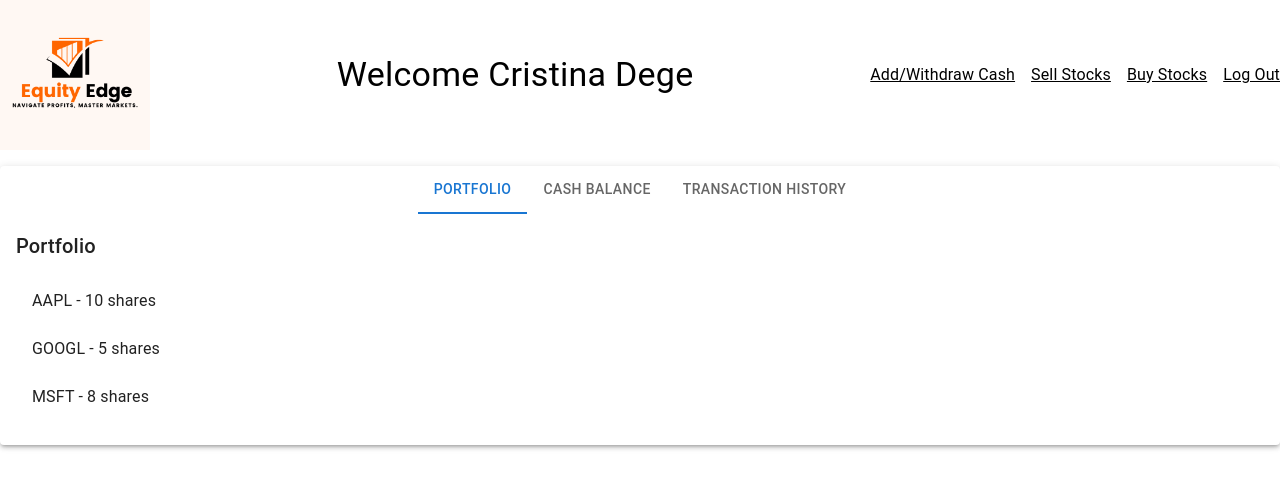
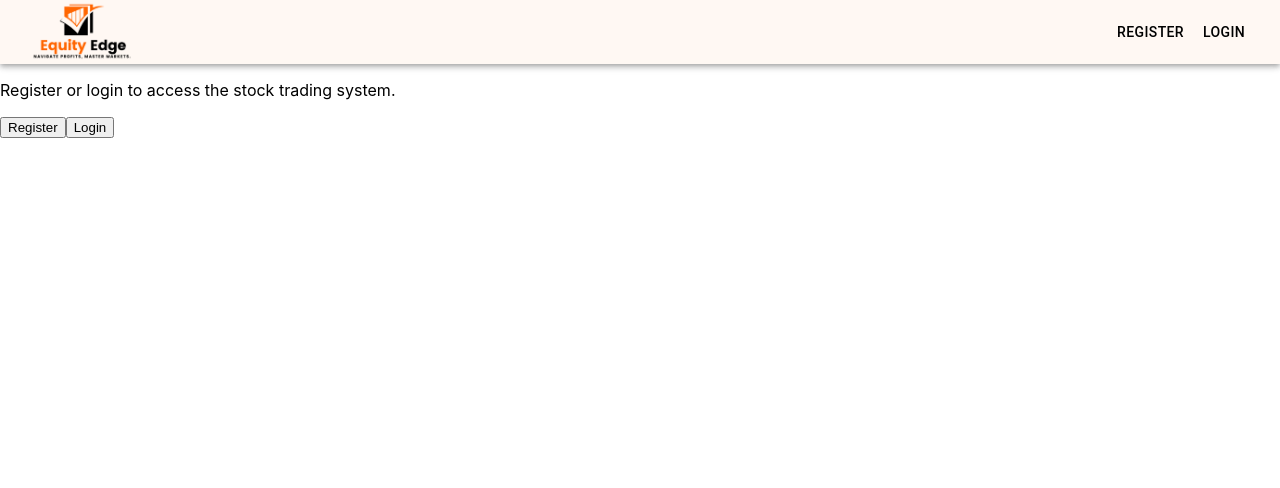
Before and after one commit to crisdege/EquityEdge, a React (Create React App) app in the folder equity-edge/client/: page / in a window 1280 px wide. Shown: the top 488 px of the page. Built offline with nearby package versions, Linux system fonts and the light colour scheme.

Commit message:
updated navigation bar, created login and register dialogs

```diff
--- a/equity-edge/client/src/App.js
+++ b/equity-edge/client/src/App.js
@@ -1,20 +1,37 @@
-
-import React from 'react';
-import { BrowserRouter as Router, Route, Routes } from 'react-router-dom';
-import AuthPage from './AuthPage';
-import Dashboard from './UserComponents/Dashboard';
+import React, { useState } from "react";
+import { BrowserRouter as Router, Route, Routes } from "react-router-dom";
+import HomePage from "./HomePage";
+import Dashboard from "./UserComponents/Dashboard";
+import NavigationBar from "./NavigationBar";
 
 const App = () => {
   // For demonstration purposes, assuming the user is authenticated and userId is known
-  const userId = '123';
-  const userFullName = 'Cristina Dege';
-  // const userId = null;
-  // const userFullName = null;
+  // const userId = "123";
+  // const userFullName = "Cristina Dege";
+  const userId = null;
+  const userFullName = null;
+
+  const [isLoggedIn, setIsLoggedIn] = useState(false);
+
+  const handleLogout = () => {
+    // Perform logout actions
+    setIsLoggedIn(false);
+  };
 
   return (
     <Router>
+      <NavigationBar isLoggedIn={isLoggedIn} onLogout={handleLogout} />
       <Routes>
-      <Route path="/" element={userId ? <Dashboard userId={userId} userFullName={userFullName} /> : <AuthPage />} />
+        <Route
+          path="/"
+          element={
+            userId ? (
+              <Dashboard userId={userId} userFullName={userFullName} />
+            ) : (
+              <HomePage />
+            )
+          }
+        />
       </Routes>
     </Router>
   );
--- /dev/null
+++ b/equity-edge/client/src/NavigationBar.js
@@ -0,0 +1,120 @@
+// NavigationBar.js
+import React, { useState } from "react";
+import {
+  AppBar,
+  Toolbar,
+  Typography,
+  Button,
+  Paper,
+  Tabs,
+  Tab,
+  List,
+  ListItem,
+  ListItemText,
+  Box,
+} from "@mui/material";
+import { Link } from "react-router-dom"; // Import Link from react-router-dom if you are using it for navigation
+import LoginForm from "./UserComponents/LoginForm";
+import RegisterForm from "./UserComponents/RegisterForm";
+// import logo from './Images/Logo.png'
+import Logo from "./Images/Logo.png";
+
+import { useNavigate } from "react-router-dom";
+
+import CustomDialog from "./UserComponents/CustomDialog";
+
+const NavigationBar = ({ isLoggedIn, onLogout, userID, userFullName }) => {
+  const [openDialog, setOpenDialog] = useState(false);
+  const [dialogContent, setDialogContent] = useState(null);
+  const [dialogTitle, setDialogTitle] = useState("");
+  const navigate = useNavigate();
+
+  const handleRegisterClick = () => {
+    setDialogTitle("Register");
+    setDialogContent(<RegisterForm onClose={() => setOpenDialog(false)} />);
+    setOpenDialog(true);
+  };
+
+  const handleLoginClick = () => {
+    setDialogTitle("Login");
+    setDialogContent(<LoginForm onClose={() => setOpenDialog(false)} />);
+    setOpenDialog(true);
+  };
+
+  const handleLogout = () => {
+    // Implement logout logic here (e.g., clear user session, etc.)
+    // After logout, navigate to the authentication page
+    navigate("/");
+  };
+  return (
+    <AppBar position="static" sx={{ backgroundColor: "#FFF8F3", height: 64 }}>
+      <Toolbar>
+        <Box display="flex" alignItems="center">
+          <img
+            src={Logo}
+            alt="Logo"
+            style={{ height: "64px", marginRight: "10px" }}
+          />
+        </Box>
+        <Box
+          display="flex"
+          alignItems="center"
+          justifyContent="flex-end"
+          flexGrow={1}
+        >
+          {isLoggedIn ? (
+            <>
+              <Typography
+                variant="subtitle1"
+                sx={{
+                  textDecoration: "underline",
+                  cursor: "pointer",
+                  display: "flex",
+                  color: "black",
+                }}
+              >
+                <Box marginRight={2}>Add/Withdraw Cash</Box>
+                <Box marginRight={2}>Sell Stocks</Box>
+                <Box marginRight={2}>Buy Stocks</Box>
+                <Box
+                  marginRight={2}
+                  onClick={handleLogout}
+                  style={{ cursor: "pointer" }}
+                >
+                  Log Out
+                </Box>
+              </Typography>
+            </>
+          ) : (
+            <>
+              <Button
+                color="inherit"
+                onClick={handleRegisterClick}
+                sx={{ color: "black" }}
+              >
+                Register
+              </Button>
+              <Button
+                color="inherit"
+                onClick={handleLoginClick}
+                sx={{ color: "black" }}
+              >
+                Login
+              </Button>
+            </>
+          )}
+        </Box>
+      </Toolbar>
+
+      <CustomDialog
+        open={openDialog}
+        onClose={() => setOpenDialog(false)}
+        title={dialogTitle}
+      >
+        {dialogContent}
+      </CustomDialog>
+    </AppBar>
+  );
+};
+
+export default NavigationBar;
--- /dev/null
+++ b/equity-edge/client/src/UserComponents/CustomDialog.js
@@ -0,0 +1,22 @@
+import React from "react";
+import {
+  Dialog,
+  DialogTitle,
+  DialogContent,
+  DialogActions,
+  Button,
+} from "@mui/material";
+
+const CustomDialog = ({ open, onClose, title, children }) => {
+  return (
+    <Dialog open={open} onClose={onClose}>
+      <DialogTitle>{title}</DialogTitle>
+      <DialogContent>{children}</DialogContent>
+      <DialogActions>
+        <Button onClick={onClose}>Close</Button>
+      </DialogActions>
+    </Dialog>
+  );
+};
+
+export default CustomDialog;
--- a/equity-edge/client/src/UserComponents/Dashboard.js
+++ b/equity-edge/client/src/UserComponents/Dashboard.js
@@ -1,7 +1,17 @@
-import React, { useEffect, useState } from 'react';
-import { Typography, Paper, Tabs, Tab, List, ListItem, ListItemText, Button, Box } from '@mui/material';
-import { useNavigate } from 'react-router-dom';
-import logo from '../Images/Logo.png'
+import React, { useEffect, useState } from "react";
+import {
+  Typography,
+  Paper,
+  Tabs,
+  Tab,
+  List,
+  ListItem,
+  ListItemText,
+  Button,
+  Box,
+} from "@mui/material";
+import { useNavigate } from "react-router-dom";
+import logo from "../Images/Logo.png";
 
 const Dashboard = ({ userId, userFullName }) => {
   const [portfolio, setPortfolio] = useState([]);
@@ -13,16 +23,16 @@ const Dashboard = ({ userId, userFullName }) => {
   useEffect(() => {
     // Simulated data for stocks
     const fakeStocks = [
-      { symbol: 'AAPL', quantity: 10 },
-      { symbol: 'GOOGL', quantity: 5 },
-      { symbol: 'MSFT', quantity: 8 },
+      { symbol: "AAPL", quantity: 10 },
+      { symbol: "GOOGL", quantity: 5 },
+      { symbol: "MSFT", quantity: 8 },
     ];
 
     // Simulated data for transaction history
     const fakeTransactions = [
-      { id: 1, type: 'BUY', symbol: 'AAPL', quantity: 5, price: 150 },
-      { id: 2, type: 'SELL', symbol: 'GOOGL', quantity: 2, price: 2000 },
-      { id: 3, type: 'BUY', symbol: 'MSFT', quantity: 3, price: 180 },
+      { id: 1, type: "BUY", symbol: "AAPL", quantity: 5, price: 150 },
+      { id: 2, type: "SELL", symbol: "GOOGL", quantity: 2, price: 2000 },
+      { id: 3, type: "BUY", symbol: "MSFT", quantity: 3, price: 180 },
     ];
 
     // Set fake data to state
@@ -37,32 +47,27 @@ const Dashboard = ({ userId, userFullName }) => {
   const handleLogout = () => {
     // Implement logout logic here (e.g., clear user session, etc.)
     // After logout, navigate to the authentication page
-    navigate('/');
+    navigate("/");
   };
 
+  console.log(selectedTab);
   return (
     <div>
-
-      <Box display="flex" justifyContent="space-between" alignItems="center" mb={2}>
-      <img src={logo} alt="Logo" style={{ height: '150px', marginRight: '10px' }} />
-        <Typography variant="h4">
-          Welcome {userFullName}
-        </Typography>
-        <Typography variant="subtitle1" onClick={handleLogout} style={{ textDecoration: 'underline', cursor: 'pointer', display: 'flex' }}>
-          <Box marginRight={2}>Add/Withdraw Cash</Box>
-          <Box marginRight={2}>Sell Stocks</Box>
-          <Box marginRight={2}>Buy Stocks</Box>
-          <Box>Log Out</Box>
-        </Typography>
-      </Box>
-
-      <Paper elevation={3} style={{ marginBottom: '16px' }}>
-        <Tabs value={selectedTab} onChange={handleChangeTab} centered>
-          <Tab label="Portfolio" />
-          <Tab label="Cash Balance" />
-          <Tab label="Transaction History" />
-        </Tabs>
-        <div style={{ padding: '16px' }}>
+      <Paper elevation={3} style={{ marginBottom: "16px" }}>
+        <Box
+          display="flex"
+          justifyContent="space-between"
+          alignItems="center"
+          mb={2}
+        >
+          <Typography variant="h4">Welcome {userFullName}</Typography>
+          <Tabs value={selectedTab} onChange={handleChangeTab} centered>
+            <Tab label="Portfolio" />
+            <Tab label="Cash Balance" />
+            <Tab label="Transaction History" />
+          </Tabs>
+        </Box>
+        <div style={{ padding: "16px" }}>
           {selectedTab === 0 && (
             <div>
               <Typography variant="h6" gutterBottom>
@@ -71,7 +76,9 @@ const Dashboard = ({ userId, userFullName }) => {
               <List>
                 {portfolio.map((stock) => (
                   <ListItem key={stock.symbol}>
-                    <ListItemText primary={`${stock.symbol} - ${stock.quantity} shares`} />
+                    <ListItemText
+                      primary={`${stock.symbol} - ${stock.quantity} shares`}
+                    />
                   </ListItem>
                 ))}
               </List>
@@ -94,7 +101,7 @@ const Dashboard = ({ userId, userFullName }) => {
                 {transactionHistory.map((transaction) => (
                   <ListItem key={transaction.id}>
                     <ListItemText
-                      primary={`${transaction.type === 'BUY' ? 'Bought' : 'Sold'} ${transaction.quantity} shares of ${transaction.symbol} for $${transaction.price} each`}
+                      primary={`${transaction.type === "BUY" ? "Bought" : "Sold"} ${transaction.quantity} shares of ${transaction.symbol} for $${transaction.price} each`}
                     />
                   </ListItem>
                 ))}
@@ -103,8 +110,6 @@ const Dashboard = ({ userId, userFullName }) => {
           )}
         </div>
       </Paper>
-
-
     </div>
   );
 };
--- a/equity-edge/client/src/UserComponents/LoginForm.js
+++ b/equity-edge/client/src/UserComponents/LoginForm.js
@@ -1,9 +1,10 @@
-import React, { useState } from 'react';
+import React, { useState } from "react";
+import { TextField, Button } from "@mui/material";
 
 const LoginForm = ({ onLogin }) => {
   const [formData, setFormData] = useState({
-    username: '',
-    password: '',
+    username: "",
+    password: "",
   });
 
   const handleChange = (e) => {
@@ -19,27 +20,29 @@ const LoginForm = ({ onLogin }) => {
 
   return (
     <form onSubmit={handleSubmit}>
-      <label>
-        Username:
-        <input
+      <TextField
+        label="Username"
         type="text"
         name="username"
         value={formData.username}
         onChange={handleChange}
         required
+        fullWidth
+        margin="normal"
       />
-      </label>
-      <label>
-        Password:
-        <input
+      <TextField
+        label="Password"
         type="password"
         name="password"
         value={formData.password}
         onChange={handleChange}
         required
+        fullWidth
+        margin="normal"
       />
-      </label>
-      <button type="submit">Login</button>
+      <Button type="submit" variant="contained" color="primary">
+        Login
+      </Button>
     </form>
   );
 };
--- a/equity-edge/client/src/UserComponents/RegisterForm.js
+++ b/equity-edge/client/src/UserComponents/RegisterForm.js
@@ -1,16 +1,13 @@
-import React, { useState } from 'react';
+import React, { useState } from "react";
+import { TextField, Button } from "@mui/material";
 
-const RegisterForm = () => {
+const RegisterForm = ({ onRegister }) => {
   const [formData, setFormData] = useState({
-    fullName: '',
-    username: '',
-    email: '',
-    password: '',
+    fullName: "",
+    username: "",
+    email: "",
+    password: "",
   });
-
- const onRegister = () => {
-
- }
 
   const handleChange = (e) => {
     const { name, value } = e.target;
@@ -25,47 +22,49 @@ const RegisterForm = () => {
 
   return (
     <form onSubmit={handleSubmit}>
-      <label>
-        Full Name:
-        <input
+      <TextField
+        label="Full Name"
         type="text"
         name="fullName"
         value={formData.fullName}
         onChange={handleChange}
         required
+        fullWidth
+        margin="normal"
       />
-      </label>
-      <label>
-        Username:
-        <input
+      <TextField
+        label="Username"
         type="text"
         name="username"
         value={formData.username}
         onChange={handleChange}
         required
+        fullWidth
+        margin="normal"
       />
-      </label>
-      <label>
-        Email:
-        <input
+      <TextField
+        label="Email"
         type="email"
         name="email"
         value={formData.email}
         onChange={handleChange}
         required
+        fullWidth
+        margin="normal"
       />
-      </label>
-      <label>
-        Password:
-        <input
+      <TextField
+        label="Password"
         type="password"
         name="password"
         value={formData.password}
         onChange={handleChange}
         required
+        fullWidth
+        margin="normal"
       />
-      </label>
-      <button type="submit">Register</button>
+      <Button type="submit" variant="contained" color="primary">
+        Register
+      </Button>
     </form>
   );
 };
```
Also changed, not shown: equity-edge/client/src/HomePage.js (renamed from equity-edge/client/src/AuthPage.js, +16 -12 lines), equity-edge/client/src/Images/Logo.png. Lines whose indentation alone changed are shown as unchanged.
